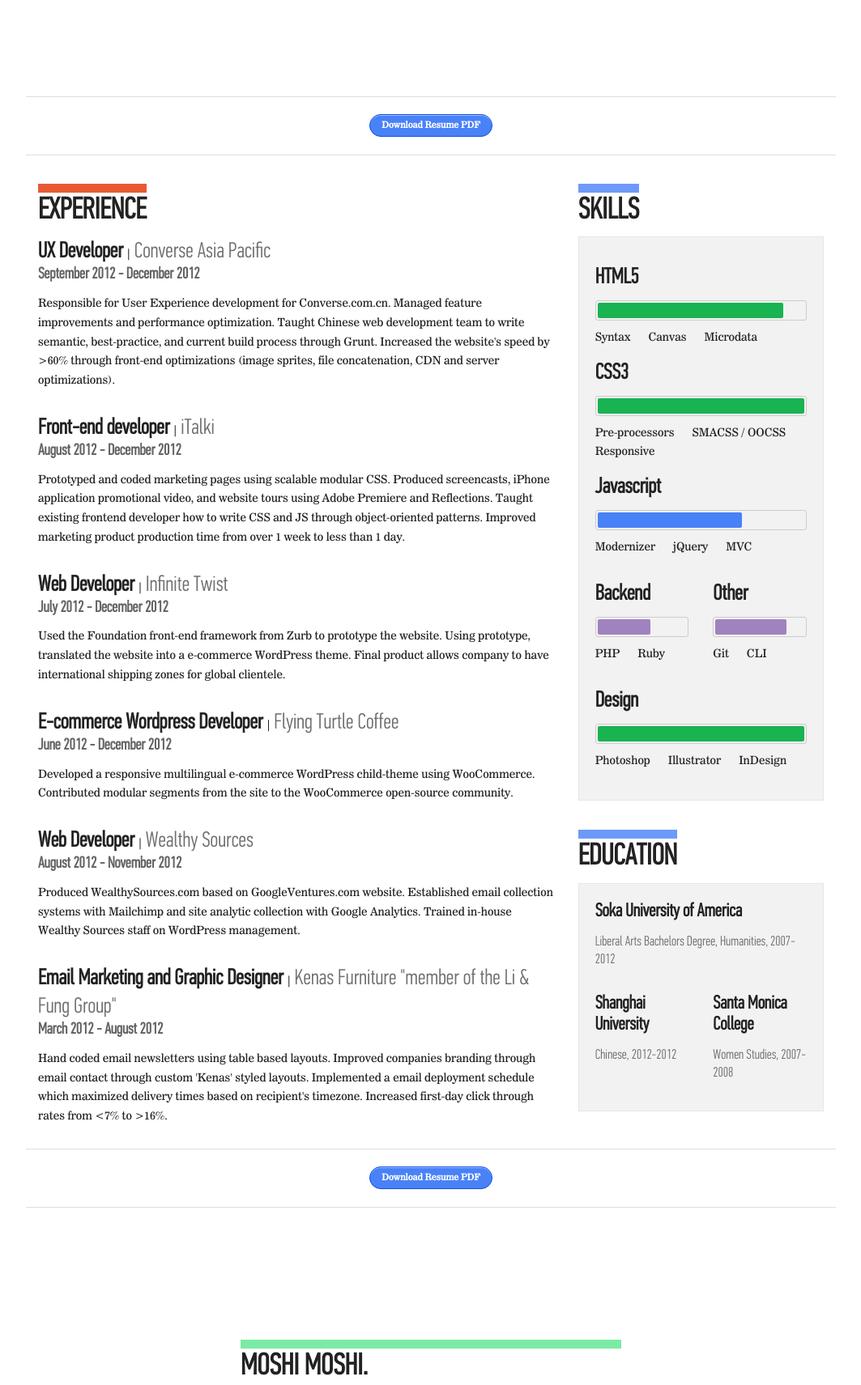
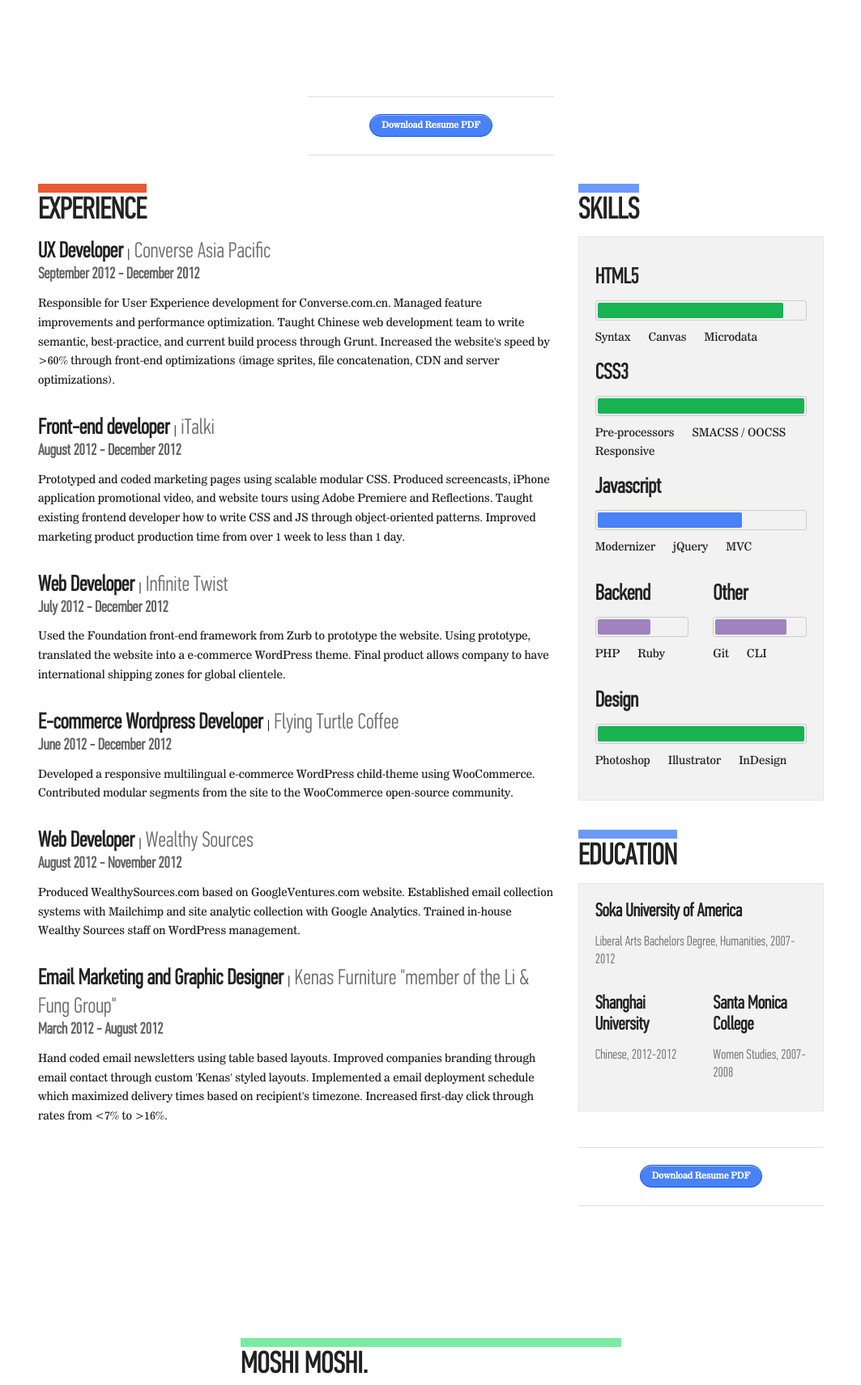
Before and after one commit to lkbgift/portfolio, a website: page app/index.html in a window 1280 px wide. Shown: the part 413-2124 px from the top of the page at 81% size, without its empty margins (108-1171 px from the left). Drawn offline with Linux system fonts and the light colour scheme.

Commit message:
centered button

```diff
--- a/app/index.html
+++ b/app/index.html
@@ -68,10 +68,11 @@
 	<div class="row" id="development" data-magellan-destination='development'></div>
 
 	<div class="row" id="resume" data-magellan-destination='resume'>
-		<hr>
-			<div id="resumeDownloadArea1" class="text-center row">
-			</div>
-		<hr>
+		<div class="four column centered">
+			<hr>
+			<div id="resumeDownloadArea1" class="text-center"></div>
+			<hr>
+		</div>
 		<div class="experience column eight mobile-four">
 			<h2 class="red-topborder">Experience</h2>
 			<div id="experienceArea"></div>
@@ -86,15 +87,18 @@
 				<div id="educationArea" class="education panel"></div>
 			</div>
 		</div>
-		<hr>
-			<div id="resumeDownloadArea2" class="text-center row">
+
+			<div class="four column centered">
+				<hr>
+				<div id="resumeDownloadArea2" class="text-center"></div>
+				<hr>
 			</div>
-		<hr>
+
 	</div>
 
 	<div id="contact" class="row contactWrapper independent" data-magellan-destination='contact'>
 
-		<div id="contactForm" class="contactForm   column six centered mobile-four">
+		<div id="contactForm" class="contactForm column six centered mobile-four">
 		</div>
 	</div>
 
```
